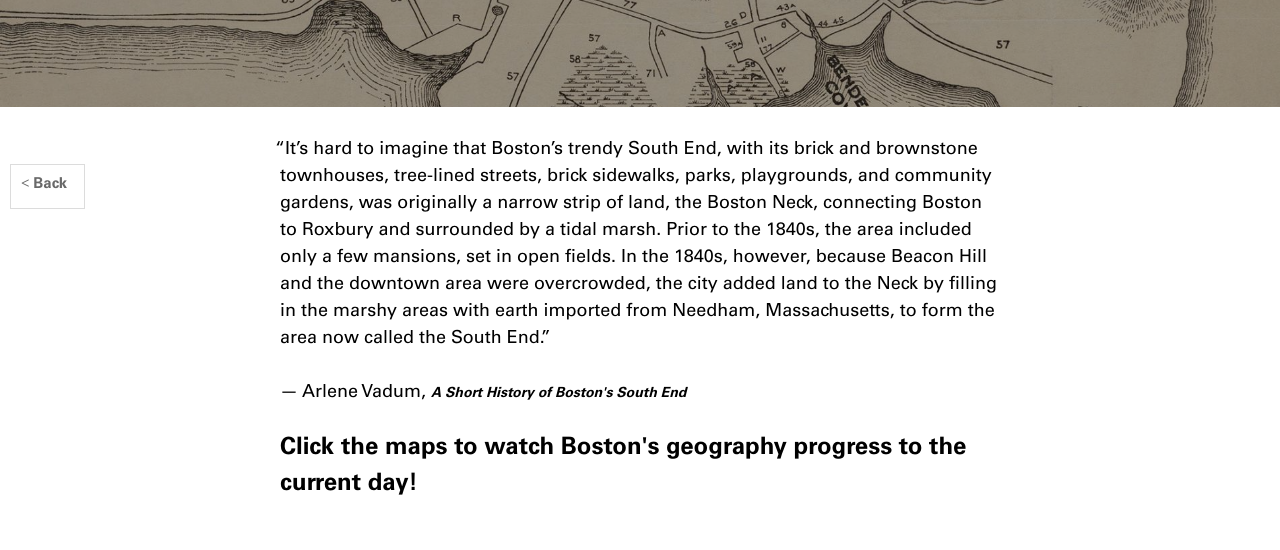
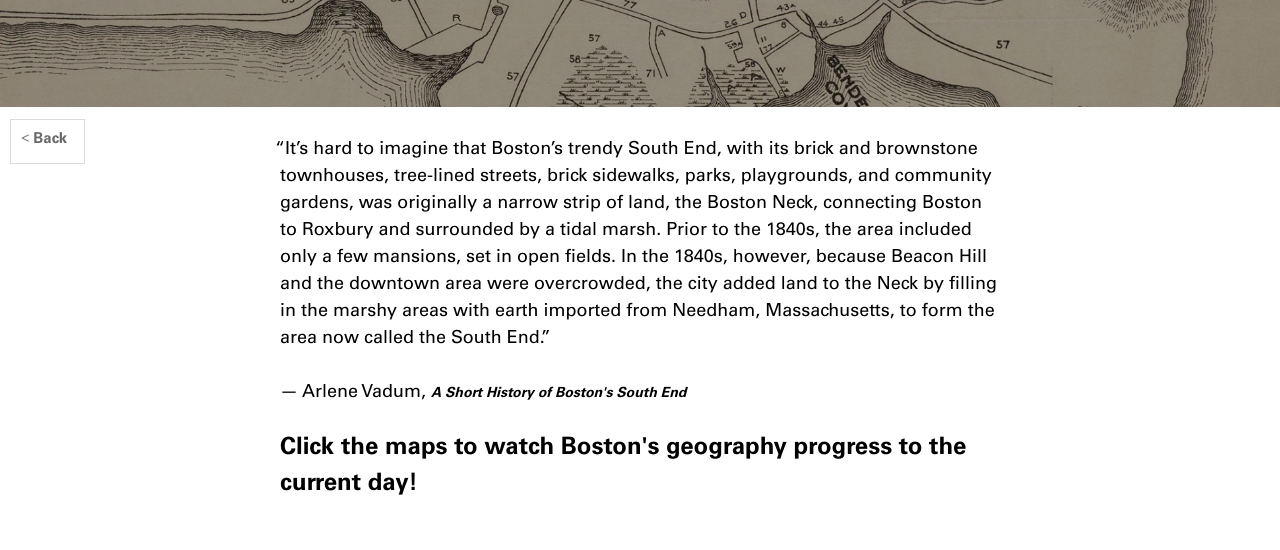
Before and after one commit to nianaval/southend, a plain HTML site: page subpages/maps.html in a window 1280 px wide. Shown: the part 196-746 px from the top of the page. Drawn offline with Linux system fonts and the light colour scheme.

Commit message:
Update styles.css

```diff
--- a/styles.css
+++ b/styles.css
@@ -323,7 +323,7 @@ a.caption:active {
 	margin-top: 10px;
 	margin-left: 10px;
 	position: fixed;
-	top: 350px;
+	top: 305px;
 	right: 0;
 	bottom: 0;
 	left: 0;
```
